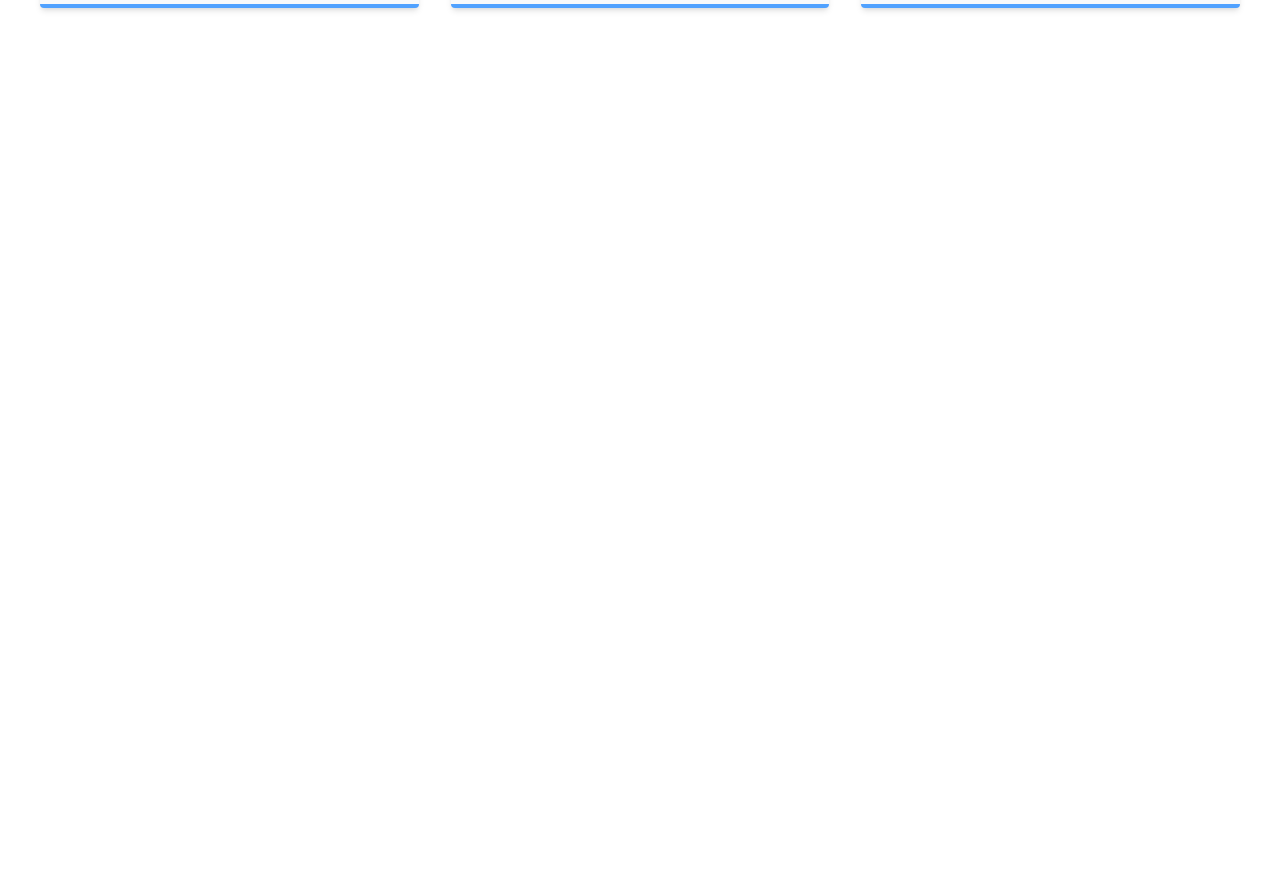
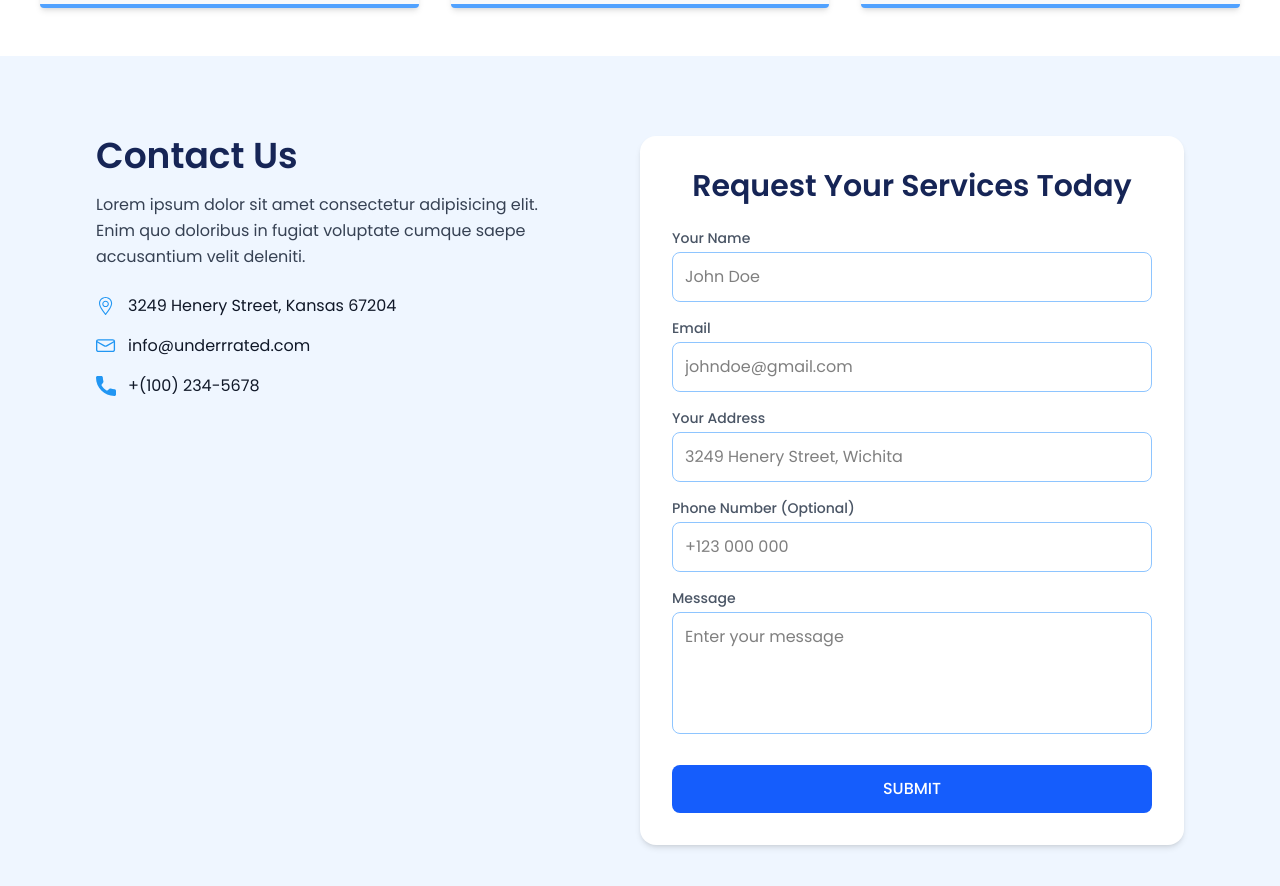
Before and after one commit to Pasindu-2006/Working-man-REACT-frontend, a React (Vite) app: page / in a window 1280 px wide. Shown: the part 2640-3526 px from the top of the page. Before the commit the page ends 2696 px from the top, so only its background shows below. Built offline with nearby package versions, Linux system fonts and the light colour scheme; a web font is replaced by a local one.

Commit message:
Create Contact us page

```diff
--- a/src/App.jsx
+++ b/src/App.jsx
@@ -3,6 +3,7 @@ import Navbar from './component/Navbar'
 import Hero from './component/Hero'
 import Service from './component/Service'
 import AboutUs from './component/AboutUs'
+import Contact from './component/Contact'
 
 const App = () => {
   return (
@@ -11,6 +12,7 @@ const App = () => {
       <Hero />
       <AboutUs />
       <Service />
+      <Contact />
     </div>
   )
 }
--- /dev/null
+++ b/src/component/Contact.jsx
@@ -0,0 +1,102 @@
+import React from 'react'
+import LocationIcon from '../assets/Location.svg'
+import EmailIcon from '../assets/Email.svg'
+import CallIcon from '../assets/Call-Red.svg'
+
+const Contact = () => {
+  return (
+    <div className='w-full bg-blue-50 px-4 py-20 sm:px-8 md:px-16 lg:px-24'>
+      <div className='max-w-7xl mx-auto flex flex-col md:flex-row gap-10 items-start justify-between'>
+
+        {/* Left Section - Contact Info */}
+        <div className='w-full md:w-1/2 lg:w-5/12'>
+          <h2 className='font-semibold text-3xl sm:text-4xl text-blue-950'>Contact Us</h2>
+          <p className='pt-4 text-gray-700 text-sm sm:text-base leading-relaxed'>
+            Lorem ipsum dolor sit amet consectetur adipisicing elit. Enim quo doloribus in fugiat voluptate cumque saepe accusantium velit deleniti.
+          </p>
+
+          <div className='mt-6 space-y-4 text-gray-900'>
+            <div className='flex gap-3 items-center'>
+              <img src={LocationIcon} alt="Location" className='w-5 h-5 object-contain'/>
+              <p className='text-sm sm:text-base'>3249 Henery Street, Kansas 67204</p>
+            </div>
+
+            <div className='flex gap-3 items-center'>
+              <img src={EmailIcon} alt="Email" className='w-5 h-5 object-contain'/>
+              <p className='text-sm sm:text-base'>info@underrrated.com</p>
+            </div>
+
+            <div className='flex gap-3 items-center'>
+              <img src={CallIcon} alt="Call" className='w-5 h-5 object-contain'/>
+              <p className='text-sm sm:text-base'>+(100) 234-5678</p>
+            </div>
+          </div>
+        </div>
+
+        {/* Right Section - Form */}
+        <div className='w-full md:w-1/2 lg:w-6/12 bg-white rounded-2xl p-6 sm:p-8 shadow-md'>
+          <h3 className='font-semibold text-2xl sm:text-3xl text-center text-blue-950 mb-6'>
+            Request Your Services Today
+          </h3>
+
+          <form onSubmit={(e) => e.preventDefault()} className='flex flex-col gap-4'>
+            <div>
+              <label className='block text-gray-600 text-sm font-medium mb-1'>Your Name</label>
+              <input
+                type="text"
+                placeholder='John Doe'
+                className='w-full border border-blue-300 rounded-lg p-3 outline-none focus:border-blue-600 focus:ring-1 focus:ring-blue-600 transition'
+              />
+            </div>
+
+            <div>
+              <label className='block text-gray-600 text-sm font-medium mb-1'>Email</label>
+              <input
+                type="email"
+                placeholder='johndoe@gmail.com'
+                className='w-full border border-blue-300 rounded-lg p-3 outline-none focus:border-blue-600 focus:ring-1 focus:ring-blue-600 transition'
+              />
+            </div>
+
+            <div>
+              <label className='block text-gray-600 text-sm font-medium mb-1'>Your Address</label>
+              <input
+                type="text"
+                placeholder='3249 Henery Street, Wichita'
+                className='w-full border border-blue-300 rounded-lg p-3 outline-none focus:border-blue-600 focus:ring-1 focus:ring-blue-600 transition'
+              />
+            </div>
+
+            <div>
+              <label className='block text-gray-600 text-sm font-medium mb-1'>Phone Number (Optional)</label>
+              <input
+                type="tel"
+                placeholder='+123 000 000'
+                className='w-full border border-blue-300 rounded-lg p-3 outline-none focus:border-blue-600 focus:ring-1 focus:ring-blue-600 transition'
+              />
+            </div>
+
+            <div>
+              <label className='block text-gray-600 text-sm font-medium mb-1'>Message</label>
+              <textarea
+                rows="4"
+                placeholder='Enter your message'
+                className='w-full border border-blue-300 rounded-lg p-3 outline-none focus:border-blue-600 focus:ring-1 focus:ring-blue-600 transition resize-none'
+              />
+            </div>
+
+            <button
+              type="submit"
+              className='mt-2 w-full bg-blue-600 text-white py-3 rounded-lg font-medium hover:bg-blue-700 active:scale-[0.99] transition-all cursor-pointer'
+            >
+              SUBMIT
+            </button>
+          </form>
+        </div>
+
+      </div>
+    </div>
+  )
+}
+
+export default Contact
--- a/src/component/Hero.jsx
+++ b/src/component/Hero.jsx
@@ -45,7 +45,6 @@ const Hero = () => {
            className='flex flex-col sm:flex-row gap-4 justify-center md:justify-start pt-2'>
             <button className='text-sm bg-blue-500 text-white px-6 py-3 rounded cursor-pointer hover:bg-blue-600 transition-all font-medium'>
               Request a Job Estimate
-
             </button>
             <button className='text-sm border border-white text-white px-6 py-3 rounded cursor-pointer hover:bg-blue-600 hover:border-blue-600 transition-all font-medium'>
               Pricing Plans
```
